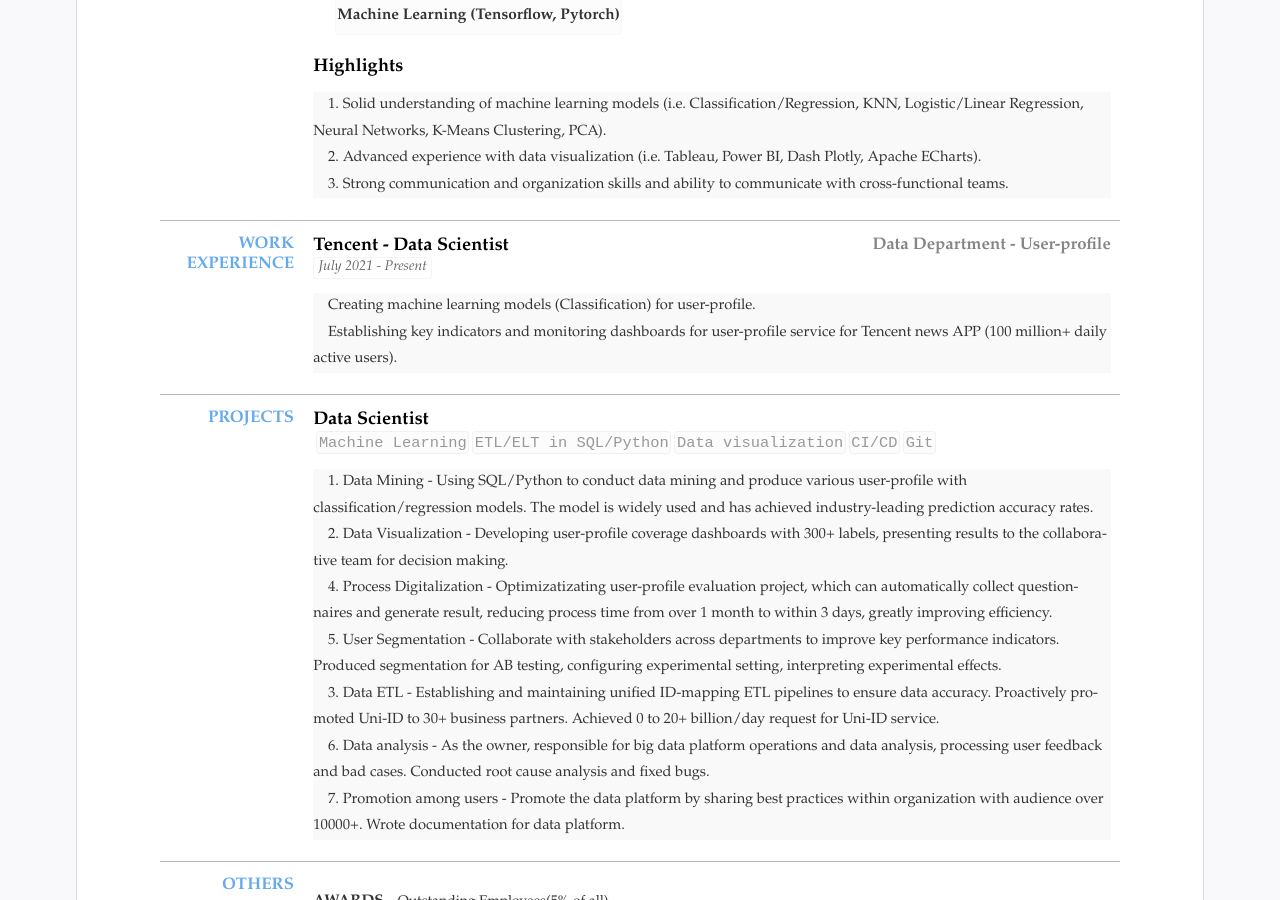
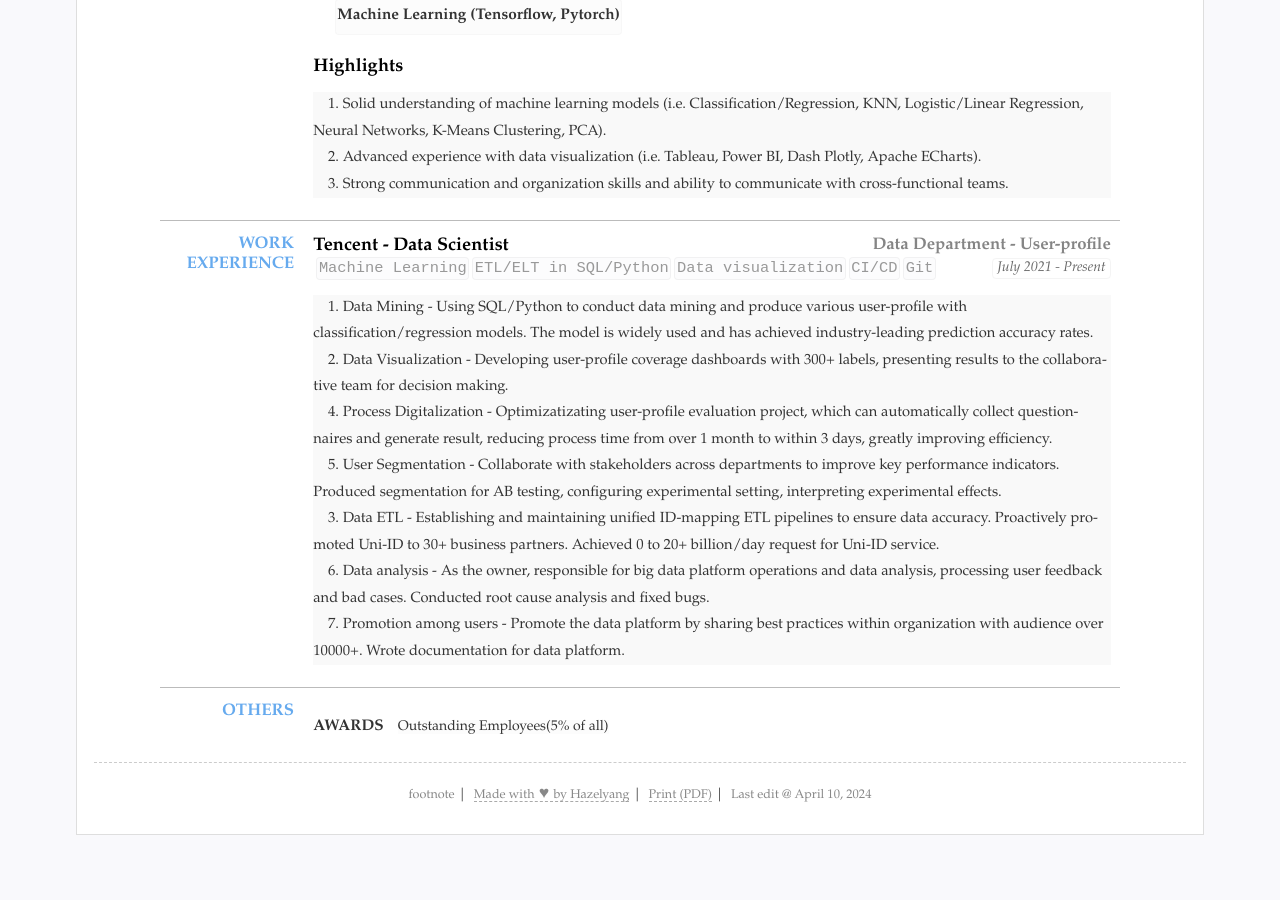
Before and after one commit to hazelyang518/eng_cv, a Jekyll site: the page built from index.html, in a window 1280 px wide and 900 px high, scrolled down 537 px. Built offline with Jekyll 4.4.1, drawn with Linux system fonts in a browser that asks for light colours; after the commit the page ends 1388 px from its top, so only the background shows below that; part of the change alters nothing that is shown.

Commit message:
Update resume.yml

```diff
--- a/_data/resume.yml
+++ b/_data/resume.yml
@@ -84,6 +84,12 @@ main: #简历主要内容，
     sub: Data Department - User-profile
     duration: "July 2021 - Present"
     tags:
+    - Machine Learning
+    - ETL/ELT in SQL/Python
+    - Data visualization
+    # - A/B testing
+    - CI/CD
+    - Git
     # - 画像挖掘
     # - 标签开发
     # - 指标监控
@@ -91,7 +97,13 @@ main: #简历主要内容，
     # - 画像提升
     # - 实验配置
     # summary: 职务或者工作总结(自动折叠)
-    detail: Creating machine learning models (Classification) for user-profile. <br>  &nbsp &nbsp Establishing key indicators and monitoring dashboards for user-profile service for Tencent news APP (100 million+ daily active users).
+    detail: 1. Data Mining - Using SQL/Python to conduct data mining and produce various user-profile with classification/regression models. The model is widely used and has achieved industry-leading prediction accuracy rates. <br>  &nbsp &nbsp
+            2. Data Visualization - Developing user-profile coverage dashboards with 300+ labels, presenting results to the collaborative team for decision making.<br>  &nbsp &nbsp
+            4. Process Digitalization - Optimizatizating user-profile evaluation project, which can automatically collect questionnaires and generate result, reducing process time from over 1 month to within 3 days, greatly improving efficiency.<br>  &nbsp &nbsp
+            5. User Segmentation - Collaborate with stakeholders across departments to improve key performance indicators. Produced segmentation for AB testing, configuring experimental setting, interpreting experimental effects. <br>  &nbsp &nbsp
+            3. Data ETL - Establishing and maintaining unified ID-mapping ETL pipelines to ensure data accuracy. Proactively promoted Uni-ID to 30+ business partners. Achieved 0 to 20+ billion/day request for Uni-ID service. <br>  &nbsp &nbsp
+            6. Data analysis - As the owner, responsible for big data platform operations and data analysis, processing user feedback and bad cases. Conducted root cause analysis and fixed bugs. <br>  &nbsp &nbsp
+            7. Promotion among users - Promote the data platform by sharing best practices within organization with audience over 10000+. Wrote documentation for data platform.
 
     open: open
     #可以设置open默认展开
@@ -126,18 +138,18 @@ main: #简历主要内容，
     open: open
     #可以设置open默认展开
 
-- type: PROJECTS
-  name:
-  content:
-  - title: Data Scientist
-    duration:
-    tags:
-    - Machine Learning
-    - ETL/ELT in SQL/Python
-    - Data visualization
-    # - A/B testing
-    - CI/CD
-    - Git
+# - type: PROJECTS
+#   name:
+#   content:
+#   - title: Data Scientist
+#     duration:
+#     tags:
+#     - Machine Learning
+#     - ETL/ELT in SQL/Python
+#     - Data visualization
+#     # - A/B testing
+#     - CI/CD
+#     - Git
     # detail: 1.画像挖掘：使用SQL/Python挖掘各类核心标签，如用户应用偏好标签、人群属性标签，用于人群投放场景，标签累计创建人群1000+，产生20+正向场景，覆盖PCG、IEG等BG的多个业务 <br>  &nbsp &nbsp
     #         2.标签开发：建立并维护画像标签ETL链路，保障数据的完整性、准确性和一致性；按数仓规范进行标签开发，配置告警，推动标签产出效率从t+3提升到t+1 <br>  &nbsp &nbsp
     #         3.指标监控：配置新闻业务各场景用户的画像覆盖度监控，覆盖新闻主端app、微信新闻插件、手q新闻插件等产品形态，包括100+标签；利用ClickHouse计算画像覆盖度，降低任务配置难度，实现高效运算 <br>  &nbsp &nbsp
@@ -146,15 +158,15 @@ main: #简历主要内容，
     #         6.实验配置：产出微信腾讯新闻插件实验人群，配置实验人群包，跟进回收并分析人群实验效果；沉默用户拉起实验中底层页人均消费时长显著正向，策略已推全
 
 
-    sub:
-    detail: 1. Data Mining - Using SQL/Python to conduct data mining and produce various user-profile with classification/regression models. The model is widely used and has achieved industry-leading prediction accuracy rates. <br>  &nbsp &nbsp
-            2. Data Visualization - Developing user-profile coverage dashboards with 300+ labels, presenting results to the collaborative team for decision making.<br>  &nbsp &nbsp
-            4. Process Digitalization - Optimizatizating user-profile evaluation project, which can automatically collect questionnaires and generate result, reducing process time from over 1 month to within 3 days, greatly improving efficiency.<br>  &nbsp &nbsp
-            5. User Segmentation - Collaborate with stakeholders across departments to improve key performance indicators. Produced segmentation for AB testing, configuring experimental setting, interpreting experimental effects. <br>  &nbsp &nbsp
-            3. Data ETL - Establishing and maintaining unified ID-mapping ETL pipelines to ensure data accuracy. Proactively promoted Uni-ID to 30+ business partners. Achieved 0 to 20+ billion/day request for Uni-ID service. <br>  &nbsp &nbsp
-            6. Data analysis - As the owner, responsible for big data platform operations and data analysis, processing user feedback and bad cases. Conducted root cause analysis and fixed bugs. <br>  &nbsp &nbsp
-            7. Promotion among users - Promote the data platform by sharing best practices within organization with audience over 10000+. Wrote documentation for data platform.
-            # 5. Responsible for analyzing the confidence of user-profile, solving the problem of low confidence, and ensuring the optimization of algorithm. Sent 100w+ active users personal questionnaire to collect users feedback and analyze result. <br>  &nbsp &nbsp
+    # sub:
+    # detail: 1. Data Mining - Using SQL/Python to conduct data mining and produce various user-profile with classification/regression models. The model is widely used and has achieved industry-leading prediction accuracy rates. <br>  &nbsp &nbsp
+    #         2. Data Visualization - Developing user-profile coverage dashboards with 300+ labels, presenting results to the collaborative team for decision making.<br>  &nbsp &nbsp
+    #         4. Process Digitalization - Optimizatizating user-profile evaluation project, which can automatically collect questionnaires and generate result, reducing process time from over 1 month to within 3 days, greatly improving efficiency.<br>  &nbsp &nbsp
+    #         5. User Segmentation - Collaborate with stakeholders across departments to improve key performance indicators. Produced segmentation for AB testing, configuring experimental setting, interpreting experimental effects. <br>  &nbsp &nbsp
+    #         3. Data ETL - Establishing and maintaining unified ID-mapping ETL pipelines to ensure data accuracy. Proactively promoted Uni-ID to 30+ business partners. Achieved 0 to 20+ billion/day request for Uni-ID service. <br>  &nbsp &nbsp
+    #         6. Data analysis - As the owner, responsible for big data platform operations and data analysis, processing user feedback and bad cases. Conducted root cause analysis and fixed bugs. <br>  &nbsp &nbsp
+    #         7. Promotion among users - Promote the data platform by sharing best practices within organization with audience over 10000+. Wrote documentation for data platform.
+    #         # 5. Responsible for analyzing the confidence of user-profile, solving the problem of low confidence, and ensuring the optimization of algorithm. Sent 100w+ active users personal questionnaire to collect users feedback and analyze result. <br>  &nbsp &nbsp
 
   # - title: Data Engineer
   #   duration:
```
